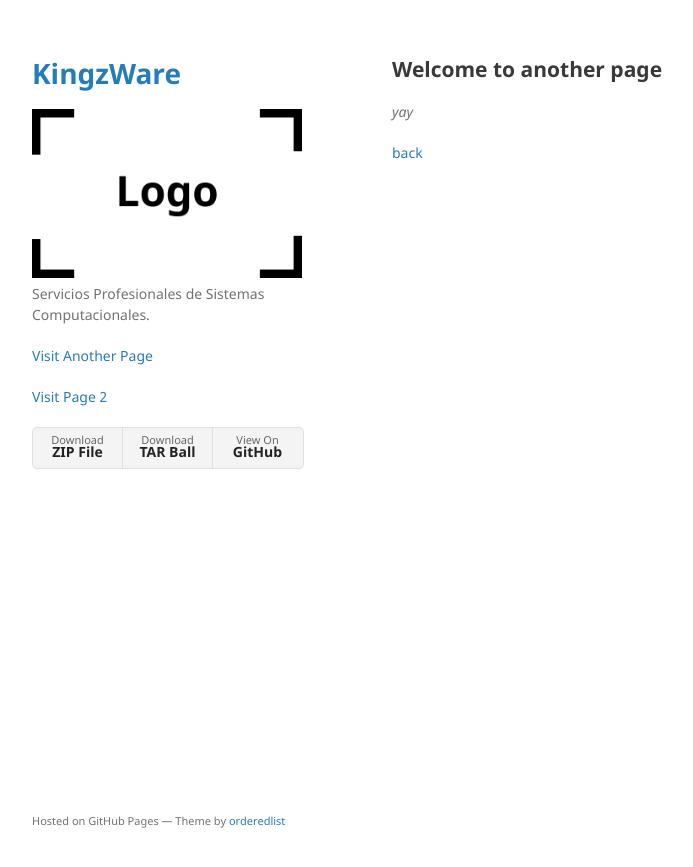
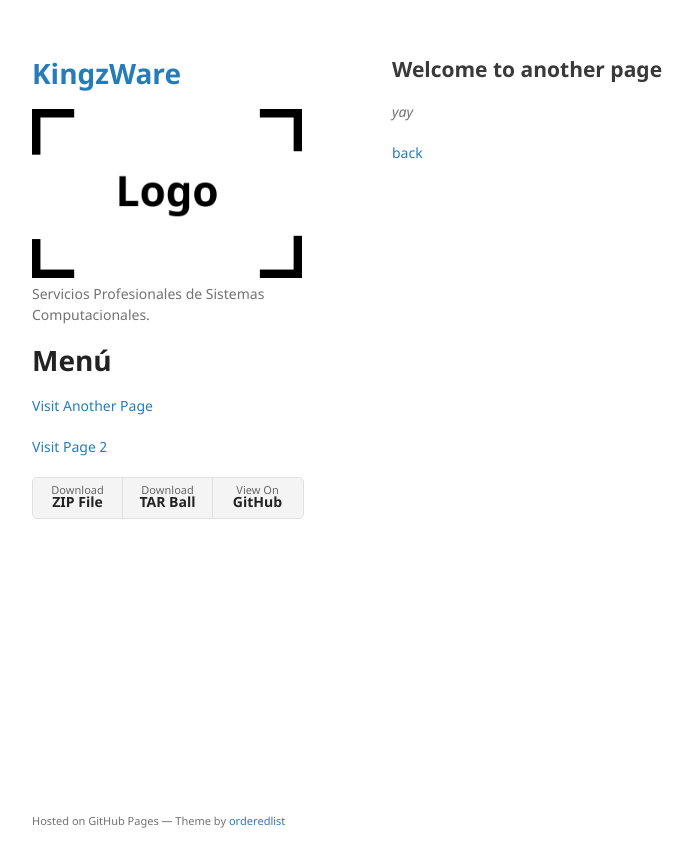
Before and after one commit to kingzware/kingzware.github.io, a Jekyll site: the page built from another-page.md, in a window 1280 px wide. Shown: the top 867 px of the page, without its empty margins (178-871 px from the left). Built offline with Jekyll 4.4.1, drawn with Linux system fonts in a browser that asks for light colours.

Commit message:
Initial Commit

```diff
--- a/_layouts/default.html
+++ b/_layouts/default.html
@@ -26,10 +26,7 @@
         <p class="view"><a href="{{ site.github.repository_url }}">View the Project on GitHub <small>{{ site.github.repository_nwo }}</small></a></p>
         {% endif %}
 
-        {% if site.github.is_user_page %}
-        <p class="view"><a href="{{ site.github.owner_url }}">View My GitHub Profile</a></p>
-        {% endif %}
-
+        <h1>Menú</h1>
         <p class="view"><a href="./another-page.html">Visit Another Page</a></p>
         <p class="view"><a href="./page2.html">Visit Page 2</a></p>
 
```
